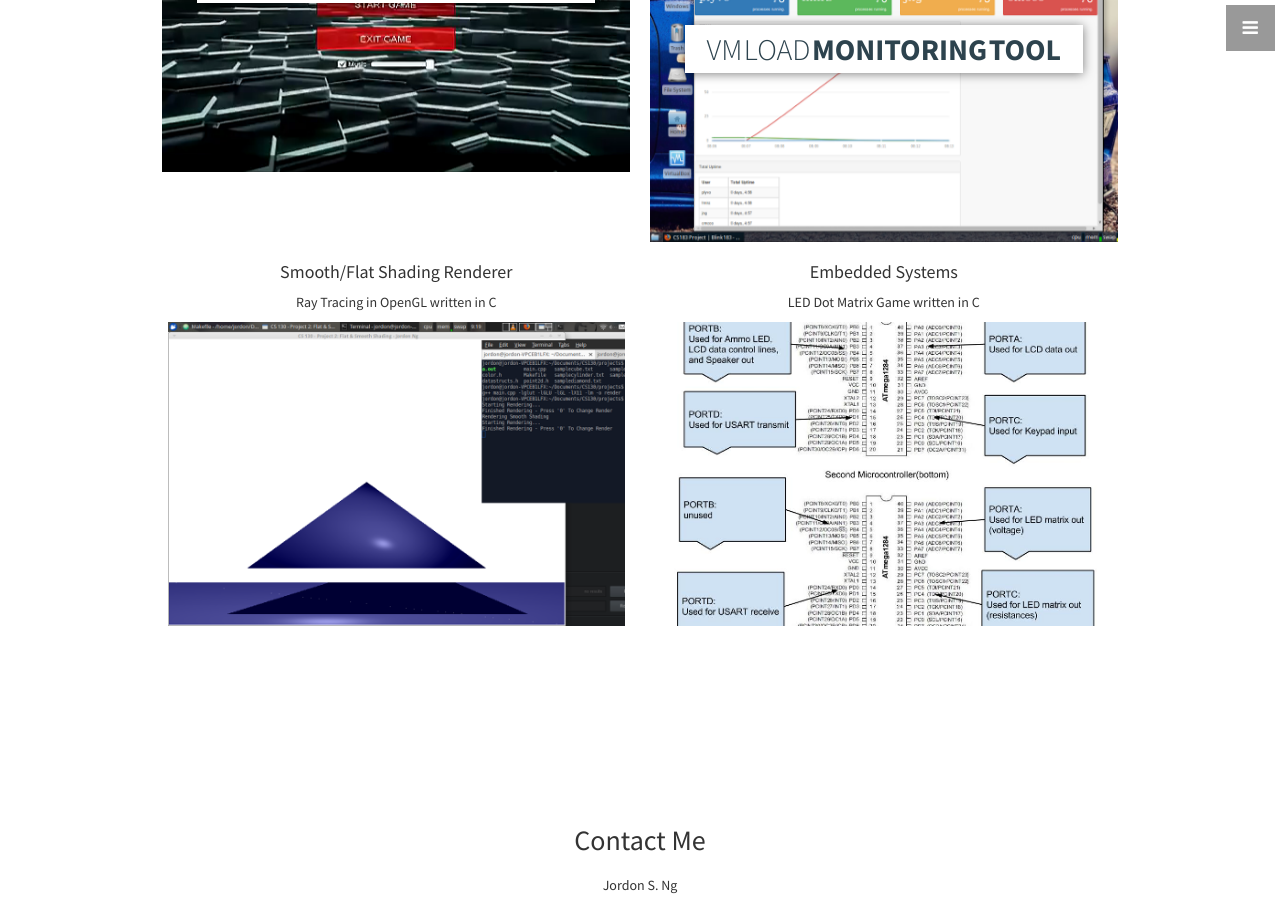
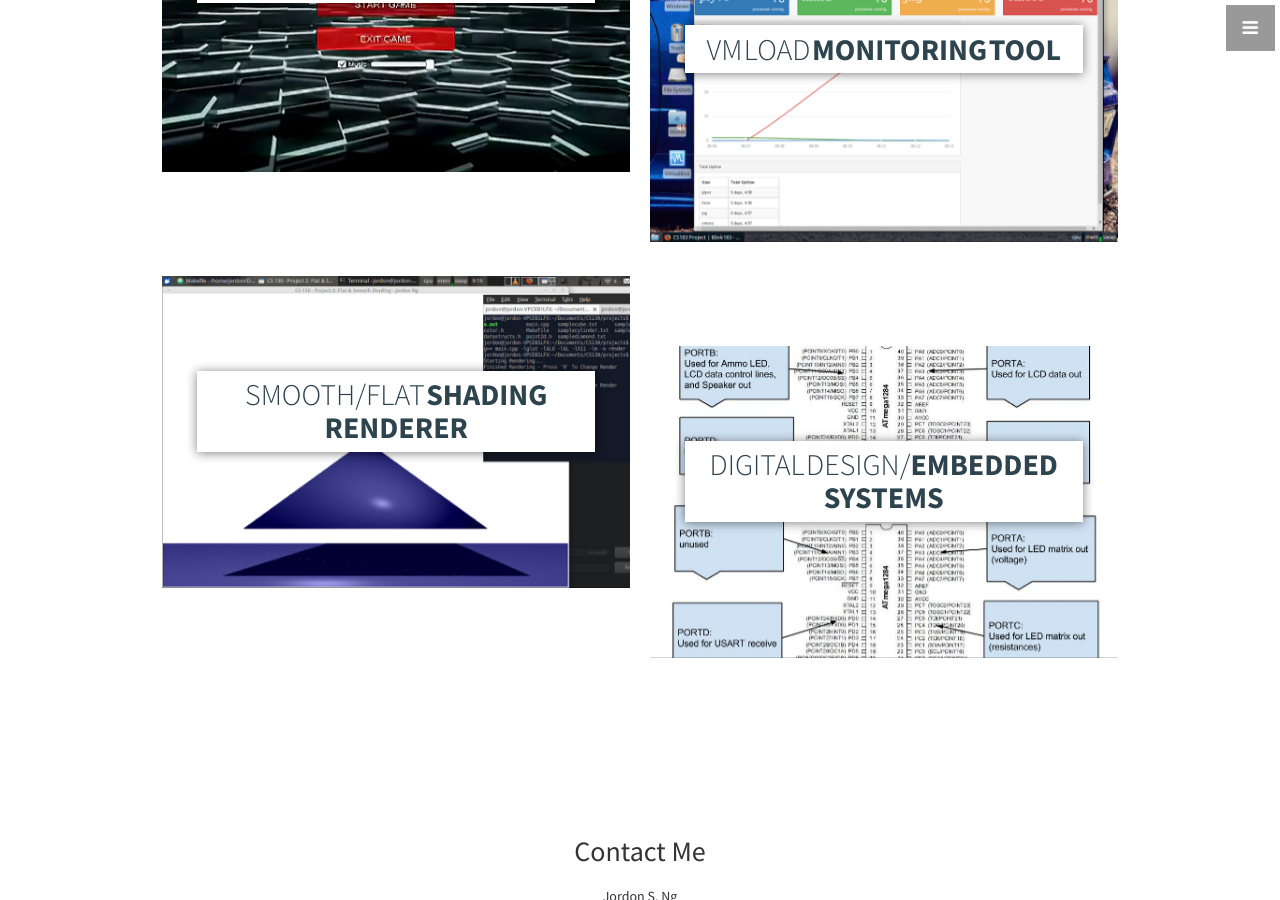
Before and after one commit to jsng0/jsng0.github.io, a Jekyll site: the page index.html, which Jekyll copies as it is, in a window 1280 px wide and 900 px high, scrolled down 2114 px. Built offline with Jekyll 4.4.1, drawn with Linux system fonts in a browser that asks for light colours; comment, search, counter and statistics services are not loaded.

Commit message:
changed proj3/4 to steve hover effect

```diff
--- a/index.html
+++ b/index.html
@@ -133,23 +133,27 @@
                         </div>
                     </div>
                     <div class="row">
-                        <div class="col-md-6">
-                            <div class="portfolio-item">
-                                <h4>Smooth/Flat Shading Renderer</h4>
+                        <div class="grid">
+                            <figure class="effect-steve">
+                                <a href="https://github.com/the-jsng/RayTracing">
+                                    <img class="img-portfolio img-responsive" src="img/portfolio-3.png">
+                                    <figcaption>
+                                        <h2>Smooth/Flat <span>Shading Renderer</span></h2>
                                         <p>Ray Tracing in OpenGL written in C</p>
-                                        <a href="https://github.com/the-jsng/RayTracing" style = "color: #000000">
-                                            <img class="img-portfolio img-responsive" src="img/portfolio-3.png">
+                                    </figcaption>
                                 </a>
+                            </figure>
                         </div>
-                        </div>
-                        <div class="col-md-6">
-                            <div class="portfolio-item">
-                                <h4>Embedded Systems</h4>
-                                    <p>LED Dot Matrix Game written in C</p>
+                        <div class="grid">
+                            <figure class="effect-steve">
                                 <a href="https://github.com/the-jsng/Dot-Matrix-Game">
                                     <img class="img-portfolio img-responsive" src="img/portfolio-4.png">
+                                    <figcaption>
+                                        <h2>Digital Design/<span>Embedded Systems</span></h2>
+                                        <p>LED Dot Matrix Game written in C</p>
+                                    </figcaption>
                                 </a>
-                            </div>
+                            </figure>
                         </div>
                     </div>
                 </div>
```
Lines whose indentation alone changed are shown as unchanged.
